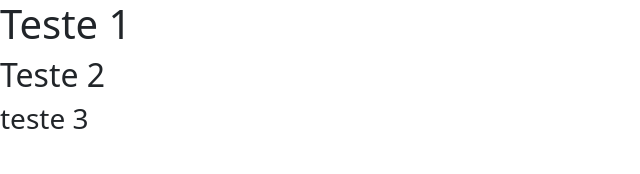
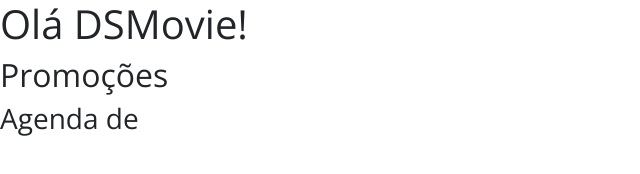
Before and after one commit to PauloMedinabr01/dsmovie, a plain HTML site: page index.html in a window 1280 px wide. Shown: the whole page, without its empty margins (0-640 px from the left). Drawn offline with nearby package versions, Linux system fonts and the light colour scheme.

Commit message:
Google Fontes

```diff
--- /dev/null
+++ b/css/styles.css
@@ -0,0 +1,5 @@
+@import url('https://fonts.googleapis.com/css2?family=Open+Sans:wght@300;400;700&display=swap');
+
+*{
+    font-family: 'Open Sans', sans-serif;
+}
--- a/index.html
+++ b/index.html
@@ -8,12 +8,14 @@
 
 
     <link href="https://cdn.jsdelivr.net/npm/bootstrap@5.1.3/dist/css/bootstrap.min.css" rel="stylesheet" integrity="sha384-1BmE4kWBq78iYhFldvKuhfTAU6auU8tT94WrHftjDbrCEXSU1oBoqyl2QvZ6jIW3" crossorigin="anonymous">
+
+    <link rel="stylesheet" href="css/styles.css">
+
 </head>
 <body>
-
-    <h1>Teste 1</h1>
-    <H2>Teste 2</H2>
-    <h3>teste 3</h3>
+    <h1>Olá DSMovie!</h1>
+    <H2>Promoções</H2>
+    <h3>Agenda de</h3>
 
 </body>
 </html>
```
